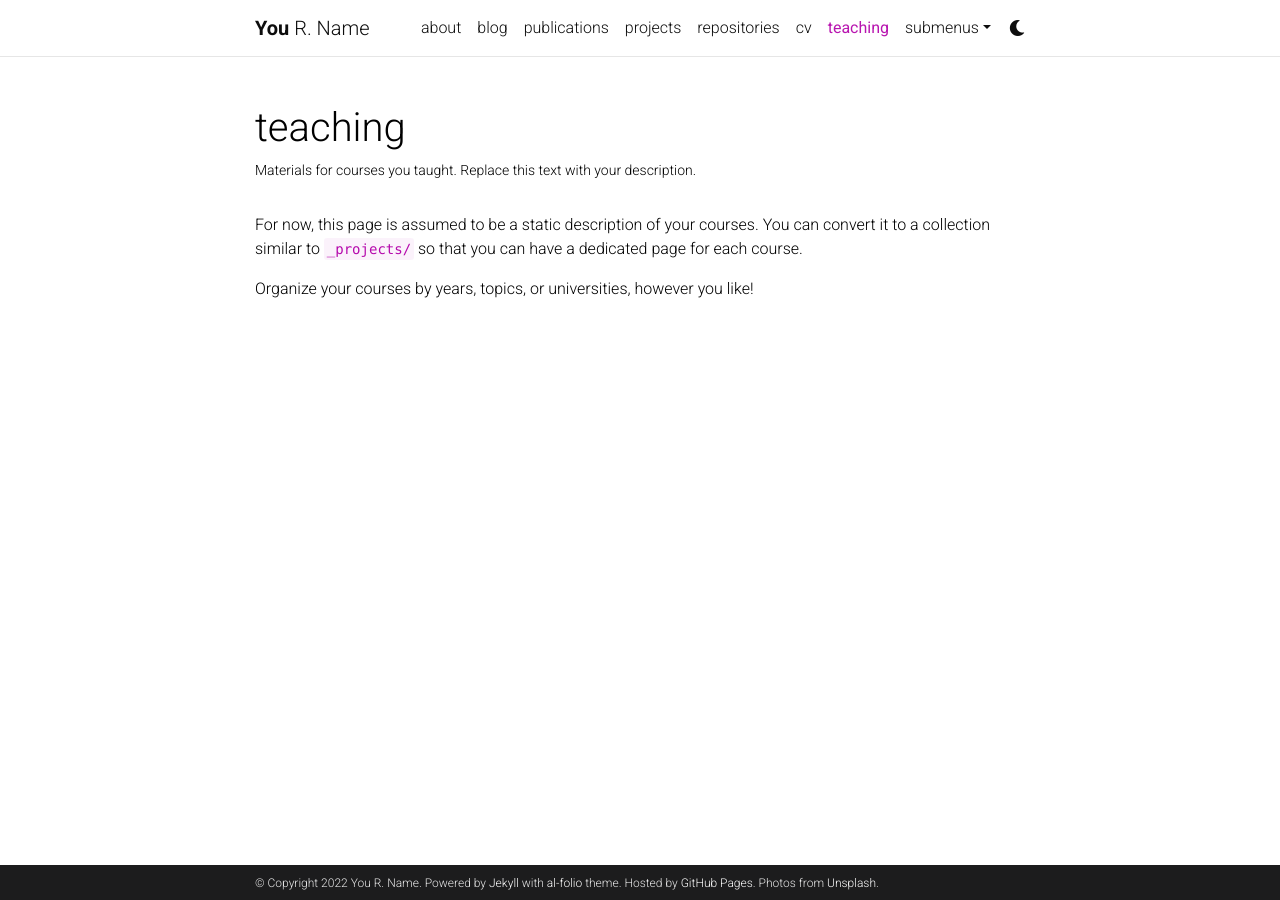
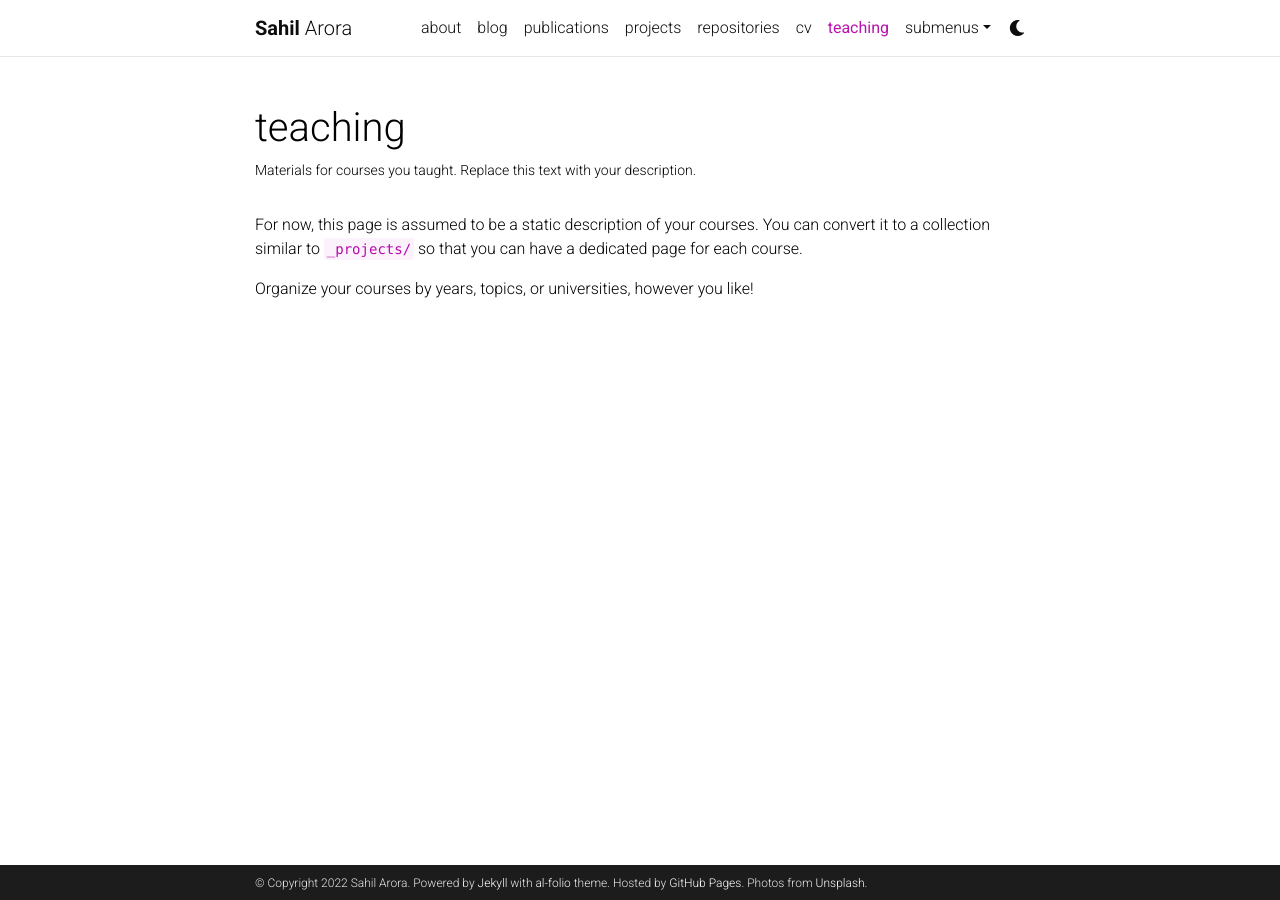
Before and after one commit to arolihas/arolihas.github.io, a Jekyll site: the page built from _pages/teaching.md, in a window 1280 px wide. Built offline with Jekyll 4.4.1, drawn with Linux system fonts in a browser that asks for light colours; comment, search, counter and statistics services are not loaded; a style sheet for code colours, icons or effects is not loaded.

Commit message:
Update _config.yml

```diff
--- a/_config.yml
+++ b/_config.yml
@@ -3,10 +3,10 @@
 # -----------------------------------------------------------------------------
 
 title: blank # the website title (if blank, full name will be used instead)
-first_name: You
-middle_name: R.
-last_name: Name
-email: you@example.com
+first_name: Sahil
+middle_name:
+last_name: Arora
+email: arolihas@gmail.com
 description: > # the ">" symbol means to ignore newlines until "footer_text:"
   A simple, whitespace theme for academics. Based on [*folio](https://github.com/bogoli/-folio) design.
 footer_text: >
@@ -18,8 +18,8 @@
 lang: en # the language of your site (for example: en, fr, cn, ru, etc.)
 icon: ⚛️  # the emoji used as the favicon (alternatively, provide image name in /assets/img/)
 
-url: https://alshedivat.github.io # the base hostname & protocol for your site
-baseurl: /al-folio # the subpath of your site, e.g. /blog/
+url: https://arolihas.github.io # the base hostname & protocol for your site
+baseurl: # the subpath of your site, e.g. /blog/
 last_updated: false # set to true if you want to display last updated in the footer
 impressum_path:  # set to path to include impressum link in the footer, use the same path as permalink in a page, helps to conform with EU GDPR
 
@@ -67,10 +67,10 @@
 # Social integration
 # -----------------------------------------------------------------------------
 
-github_username: # your GitHub user name
+github_username: arolihas
 gitlab_username: # your GitLab user name
 twitter_username: # your Twitter handle
-linkedin_username: # your LinkedIn user name
+linkedin_username: sahilarora3
 scholar_userid: # your Google Scholar ID
 semanticscholar_id: # your Semantic Scholar ID
 orcid_id: # your ORCID ID
@@ -94,7 +94,7 @@
 discord_id: # your discord id (18-digit unique numerical identifier)
 
 contact_note: >
-  You can even add a little note about which of these is the best way to reach you.
+  Feel free to email me!
 
 # -----------------------------------------------------------------------------
 # Analytics and search engine verification
```
